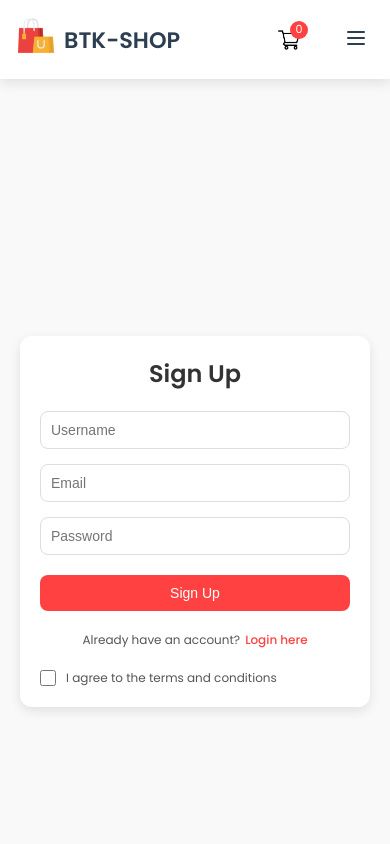
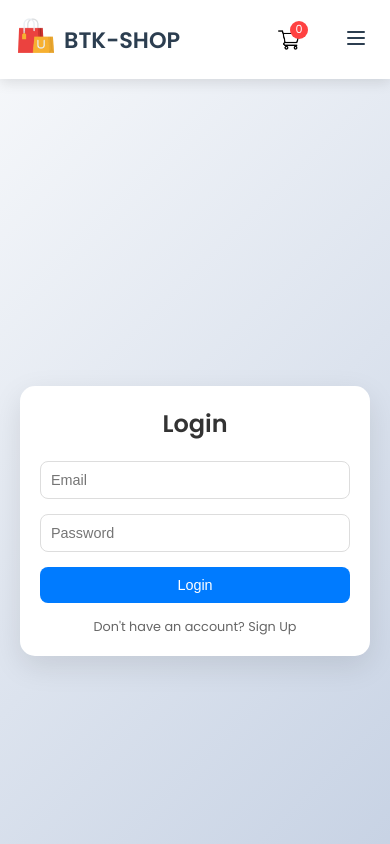
Before and after one commit to MohammedBetkaoui/btk-shop, a React (Create React App) app: page /login in a window 390 px wide. Shown: the top 844 px of the page. Built offline with nearby package versions, Linux system fonts and the light colour scheme.

Commit message:
login user

```diff
--- a/src/App.js
+++ b/src/App.js
@@ -1,6 +1,7 @@
+import React from 'react';
 import './App.css';
 import Navbar from './Components/navbar/navbar';
-import { BrowserRouter,Routes,Route } from 'react-router-dom';
+import { BrowserRouter, Routes, Route } from 'react-router-dom';
 import Shop from './Pages/shop';
 import Product from './Pages/product';
 import LoginSignup from './Pages/loginSignup';
@@ -10,24 +11,28 @@ import Footer from './Components/footer/footer';
 import men_banner from './Components/assets/banner_mens.png';
 import women_banner from './Components/assets/banner_women.png';
 import kids_banner from './Components/assets/banner_kids.png';
+import { UserProvider } from './Context/UserContext'; // Importez UserProvider
+
 function App() {
   return (
     <div>
       <BrowserRouter>
-     <Navbar/>
-     <Routes>
-       <Route path="/" element={<Shop/>}/>
-       <Route path="/product" element={<Product/>}>
-         <Route path=":productId" element={<Product/>}/>
-       </Route>
-       <Route path="/cart" element={<Cart/> }/>
-       <Route path="/login" element={ <LoginSignup/>}/>
-       <Route path="/mens" element={ <ShopCategory banner={men_banner} category="men"/>}/>
-       <Route path="/womens" element={ <ShopCategory banner={women_banner} category="women"/>}/>
-       <Route path="/kids" element={ <ShopCategory banner={kids_banner} category="kids"/>}/>
-     </Routes>
-     <Footer/>
-     </BrowserRouter>
+        <UserProvider> {/* Ajoutez UserProvider ici */}
+          <Navbar />
+          <Routes>
+            <Route path="/" element={<Shop />} />
+            <Route path="/product" element={<Product />}>
+              <Route path=":productId" element={<Product />} />
+            </Route>
+            <Route path="/cart" element={<Cart />} />
+            <Route path="/login" element={<LoginSignup />} />
+            <Route path="/mens" element={<ShopCategory banner={men_banner} category="men" />} />
+            <Route path="/womens" element={<ShopCategory banner={women_banner} category="women" />} />
+            <Route path="/kids" element={<ShopCategory banner={kids_banner} category="kids" />} />
+          </Routes>
+          <Footer />
+        </UserProvider>
+      </BrowserRouter>
     </div>
   );
 }
--- a/src/Components/navbar/navbar.css
+++ b/src/Components/navbar/navbar.css
@@ -121,6 +121,24 @@
   align-items: center;
   justify-content: center;
 }
+.login-button button,
+.login-button {
+  padding: 0.5rem 1.5rem;
+
+  border-radius: 25px;
+  background: transparent;
+  color: #626262;
+  font-size: 0.9rem;
+  font-weight: 500;
+  cursor: pointer;
+  transition: background-color 0.3s ease, color 0.3s ease;
+}
+
+.login-button button:hover,
+.login-button:hover {
+  background-color: #30475E;
+  color: rgb(255, 255, 255);
+}
 
 /* Menu mobile */
 .mobile-menu-toggle {
@@ -130,6 +148,7 @@
   cursor: pointer;
   color: #2c3e50;
 }
+
 
 /* Styles pour le menu mobile ouvert */
 .nav-menu.open {
--- /dev/null
+++ b/src/Context/UserContext.jsx
@@ -0,0 +1,32 @@
+import React, { createContext, useState, useEffect } from 'react';
+
+export const UserContext = createContext();
+
+export const UserProvider = ({ children }) => {
+  const [user, setUser] = useState(null);
+
+  useEffect(() => {
+    const storedUser = localStorage.getItem('user');
+    if (storedUser) {
+      setUser(JSON.parse(storedUser));
+    }
+  }, []);
+
+  const login = (userData, token) => {
+    localStorage.setItem('user', JSON.stringify(userData));
+    localStorage.setItem('token', token);
+    setUser(userData);
+  };
+
+  const logout = () => {
+    localStorage.removeItem('user');
+    localStorage.removeItem('token');
+    setUser(null);
+  };
+
+  return (
+    <UserContext.Provider value={{ user, login, logout }}>
+      {children}
+    </UserContext.Provider>
+  );
+};
--- a/src/Pages/css/loginsignup.css
+++ b/src/Pages/css/loginsignup.css
@@ -1,149 +1,131 @@
-/* loginsignup.css */
-
+/* Conteneur principal */
 .login-signup {
   display: flex;
   justify-content: center;
   align-items: center;
   min-height: 100vh;
-    background-color: #f9f9f9;
+  background: linear-gradient(135deg, #f5f7fa, #c3cfe2);
   padding: 20px;
 }
 
+/* Conteneur du formulaire */
 .loginsignup-container {
-    background-color: #fff;
+  background: #ffffff;
   padding: 40px;
-    border-radius: 12px;
-    box-shadow: 0 4px 12px rgba(0, 0, 0, 0.1);
-    max-width: 500px;
+  border-radius: 15px;
+  box-shadow: 0 10px 30px rgba(0, 0, 0, 0.1);
+  max-width: 400px;
   width: 100%;
-  }
-
-  .loginsignup-container h1 {
-    font-size: 32px;
-    font-weight: 700;
-    color: #333;
-    margin-bottom: 20px;
   text-align: center;
 }
 
-  .loginsignup-fields {
+/* Titre */
+.loginsignup-container h1 {
+  font-size: 2rem;
+  margin-bottom: 20px;
+  color: #333;
+}
+
+/* Formulaire */
+.loginsignup-container form {
   display: flex;
   flex-direction: column;
   gap: 15px;
-    margin-bottom: 20px;
 }
 
-  .loginsignup-fields input {
+/* Champs de saisie */
+.loginsignup-container input {
   padding: 12px;
   border: 1px solid #ddd;
   border-radius: 8px;
-    font-size: 16px;
+  font-size: 1rem;
   outline: none;
   transition: border-color 0.3s ease;
 }
 
-  .loginsignup-fields input:focus {
-    border-color: #ff4141;
+.loginsignup-container input:focus {
+  border-color: #007bff;
 }
 
+/* Bouton de soumission */
 .loginsignup-container button {
-    width: 100%;
   padding: 12px;
-    background-color: #ff4141;
+  background: #007bff;
   color: #fff;
   border: none;
   border-radius: 8px;
-    font-size: 16px;
-    font-weight: 500;
+  font-size: 1rem;
   cursor: pointer;
-    transition: background-color 0.3s ease;
+  transition: background 0.3s ease;
 }
 
 .loginsignup-container button:hover {
-    background-color: #e63939;
+  background: #0056b3;
 }
 
-  .loginsignup-login {
-    font-size: 14px;
-    color: #555;
-    text-align: center;
-    margin-top: 20px;
+/* Lien pour basculer entre connexion et inscription */
+.loginsignup-container p {
+  margin-top: 15px;
+  font-size: 0.9rem;
+  color: #666;
+  cursor: pointer;
+  transition: color 0.3s ease;
 }
 
-  .loginsignup-login span {
-    color: #ff4141;
-    font-weight: 500;
-    cursor: pointer;
-    margin-left: 5px;
-  }
-
-  .loginsignup-agree {
-    display: flex;
-    align-items: center;
-    gap: 10px;
-    margin-top: 20px;
-  }
-
-  .loginsignup-agree input {
-    width: 16px;
-    height: 16px;
-    cursor: pointer;
-  }
-
-  .loginsignup-agree p {
-    font-size: 14px;
-    color: #555;
+.loginsignup-container p:hover {
+  color: #007bff;
 }
 
 /* Responsive Design */
-  @media (max-width: 768px) {
-    .loginsignup-container {
-      padding: 30px;
-    }
-
-    .loginsignup-container h1 {
-      font-size: 28px;
-    }
-
-    .loginsignup-fields input {
-      font-size: 14px;
-    }
-
-    .loginsignup-container button {
-      font-size: 14px;
-    }
-
-    .loginsignup-login {
-      font-size: 12px;
-    }
-
-    .loginsignup-agree p {
-      font-size: 12px;
-    }
-  }
-
 @media (max-width: 480px) {
   .loginsignup-container {
     padding: 20px;
   }
 
   .loginsignup-container h1 {
-      font-size: 24px;
+    font-size: 1.5rem;
   }
 
-    .loginsignup-fields input {
+  .loginsignup-container input,
+  .loginsignup-container button {
     padding: 10px;
+    font-size: 0.9rem;
   }
 
-    .loginsignup-container button {
+  .loginsignup-container p {
+    font-size: 0.8rem;
+  }
+}
+/* Message d'erreur */
+.error-message {
+  background-color: #ffebee;
+  color: #c62828;
   padding: 10px;
+  border-radius: 8px;
+  margin-bottom: 15px;
+  text-align: center;
+  font-size: 0.9rem;
+  border: 1px solid #c62828;
+}
+/* Indicateur de chargement (spinner) */
+.spinner {
+  border: 4px solid rgba(0, 0, 0, 0.1);
+  border-left-color: #6c63ff;
+  border-radius: 50%;
+  width: 20px;
+  height: 20px;
+  animation: spin 1s linear infinite;
+  margin: 0 auto;
 }
 
-    .loginsignup-login {
-      font-size: 12px;
+@keyframes spin {
+  to {
+    transform: rotate(360deg);
+  }
 }
 
-    .loginsignup-agree p {
-      font-size: 12px;
+/* Désactiver le bouton pendant le chargement */
+button:disabled {
+  background-color: #ccc;
+  cursor: not-allowed;
 }
-  }
--- a/src/Pages/loginSignup.jsx
+++ b/src/Pages/loginSignup.jsx
@@ -1,26 +1,100 @@
-import React from 'react'
-import './css/loginsignup.css'
- const LoginSignup = () => {
+import React, { useState, useContext, useEffect } from 'react';
+import { UserContext } from '../Context/UserContext';
+import { useNavigate } from 'react-router-dom';
+import './css/loginsignup.css';
+
+const LoginSignup = () => {
+  const { user, login } = useContext(UserContext); // Récupérez l'utilisateur et la fonction login
+  const navigate = useNavigate();
+  const [isLogin, setIsLogin] = useState(true);
+  const [formData, setFormData] = useState({ username: '', email: '', password: '' });
+  const [error, setError] = useState(''); // État pour gérer les messages d'erreur
+  const [isLoading, setIsLoading] = useState(false); // État pour gérer le chargement
+
+  // Rediriger l'utilisateur s'il est déjà connecté
+  useEffect(() => {
+    if (user) {
+      navigate('/'); // Redirige vers la page principale si l'utilisateur est déjà connecté
+    }
+  }, [user, navigate]);
+
+  const handleChange = (e) => {
+    setFormData({ ...formData, [e.target.name]: e.target.value });
+  };
+
+  const handleSubmit = async (e) => {
+    e.preventDefault();
+    setIsLoading(true); // Activer l'indicateur de chargement
+    setError(''); // Réinitialiser les erreurs
+
+    const endpoint = isLogin ? '/userlogin' : '/register';
+
+    try {
+      const response = await fetch(`https://backend-btk-shop.onrender.com${endpoint}`, {
+        method: 'POST',
+        headers: { 'Content-Type': 'application/json' },
+        body: JSON.stringify(formData),
+      });
+
+      const data = await response.json();
+      if (data.success) {
+        login(data.user, data.token); // Connectez l'utilisateur
+        navigate('/'); // Redirigez vers la page principale après la connexion
+      } else {
+        setError(data.message || 'Une erreur s\'est produite'); // Affichez l'erreur
+      }
+    } catch (error) {
+      console.error('Erreur:', error);
+      setError('Une erreur s\'est produite lors de la connexion'); // Affichez une erreur générique
+    } finally {
+      setIsLoading(false); // Désactiver l'indicateur de chargement
+    }
+  };
+
   return (
-    <div className='login-signup'>
+    <div className="login-signup">
       <div className="loginsignup-container">
-        <h1>Sign Up</h1>
-        <div className="loginsignup-fields">
-          <input type="text" placeholder="Username" />
-          <input type="email" placeholder="Email" />
-          <input type="password" placeholder="Password" />
-
-        </div>
-        <button type="submit">Sign Up</button>
-           <p className="loginsignup-login">Already have an account?<span>Login here</span></p>
-           <div className="loginsignup-agree">
-            <input type="checkbox" id="" name="" />
-              <p>I agree to the terms and conditions</p>
-           </div>
+        <h1>{isLogin ? 'Login' : 'Sign Up'}</h1>
+        {/* Affichez le message d'erreur s'il existe */}
+        {error && <div className="error-message">{error}</div>}
+        <form onSubmit={handleSubmit}>
+          {!isLogin && (
+            <input
+              type="text"
+              name="username"
+              placeholder="Username"
+              onChange={handleChange}
+              required
+            />
+          )}
+          <input
+            type="email"
+            name="email"
+            placeholder="Email"
+            onChange={handleChange}
+            required
+          />
+          <input
+            type="password"
+            name="password"
+            placeholder="Password"
+            onChange={handleChange}
+            required
+          />
+          <button type="submit" disabled={isLoading}>
+            {isLoading ? (
+              <div className="spinner"></div> // Affichez un spinner pendant le chargement
+            ) : (
+              isLogin ? 'Login' : 'Sign Up'
+            )}
+          </button>
+        </form>
+        <p onClick={() => { setIsLogin(!isLogin); setError(''); }}>
+          {isLogin ? "Don't have an account? Sign Up" : "Already have an account? Login"}
+        </p>
       </div>
-
     </div>
-  )
-}
+  );
+};
 
 export default LoginSignup;
```
Also changed, not shown: src/Components/navbar/navbar.jsx (+31 -5 lines). Lines whose indentation alone changed are shown as unchanged.
